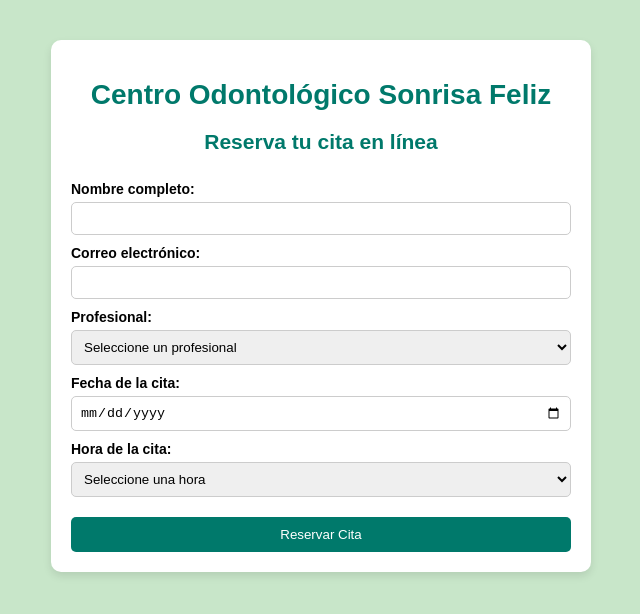
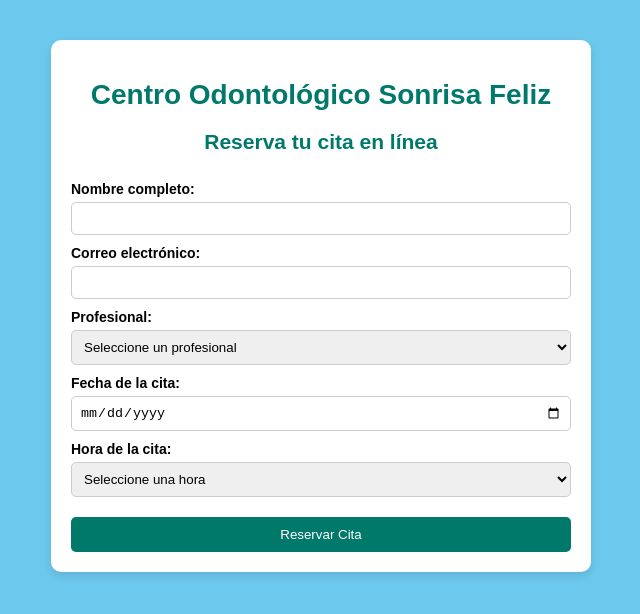
Before and after one commit to Dayranis/miapprepositorio, a plain HTML site: page index.html in a window 1280 px wide. Shown: the whole page, without its empty margins (319-959 px from the left). Drawn offline with Linux system fonts and the light colour scheme.

Commit message:
Cambio del color de fondo

```diff
--- a/styles.css
+++ b/styles.css
@@ -1,6 +1,6 @@
 body {
   font-family: Arial, sans-serif;
-  background-color: #c8e6c9;
+  background-color: #6cc8ec;
   margin: 0;
   padding: 0;
   font-size: 14px;
```
